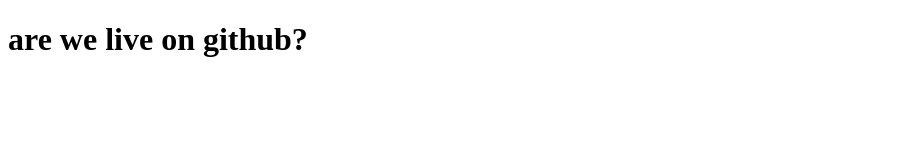
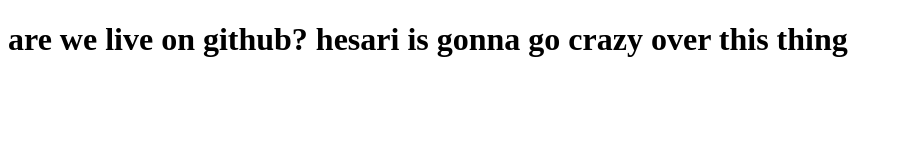
Before and after one commit to AmirHHma/live, a plain HTML site: page index.html in a window 1280 px wide. Shown: the whole page, without its empty margins (0-902 px from the left). Drawn offline with Linux system fonts and the light colour scheme.

Commit message:
again changing h1

```diff
--- a/index.html
+++ b/index.html
@@ -6,7 +6,7 @@
     <title>Amir</title>
 </head>
 <body>
-    <h1> are we live on github?</h1>
+    <h1> are we live on github? hesari is gonna go crazy over this thing</h1>
 
 </body>
 </html>
```
